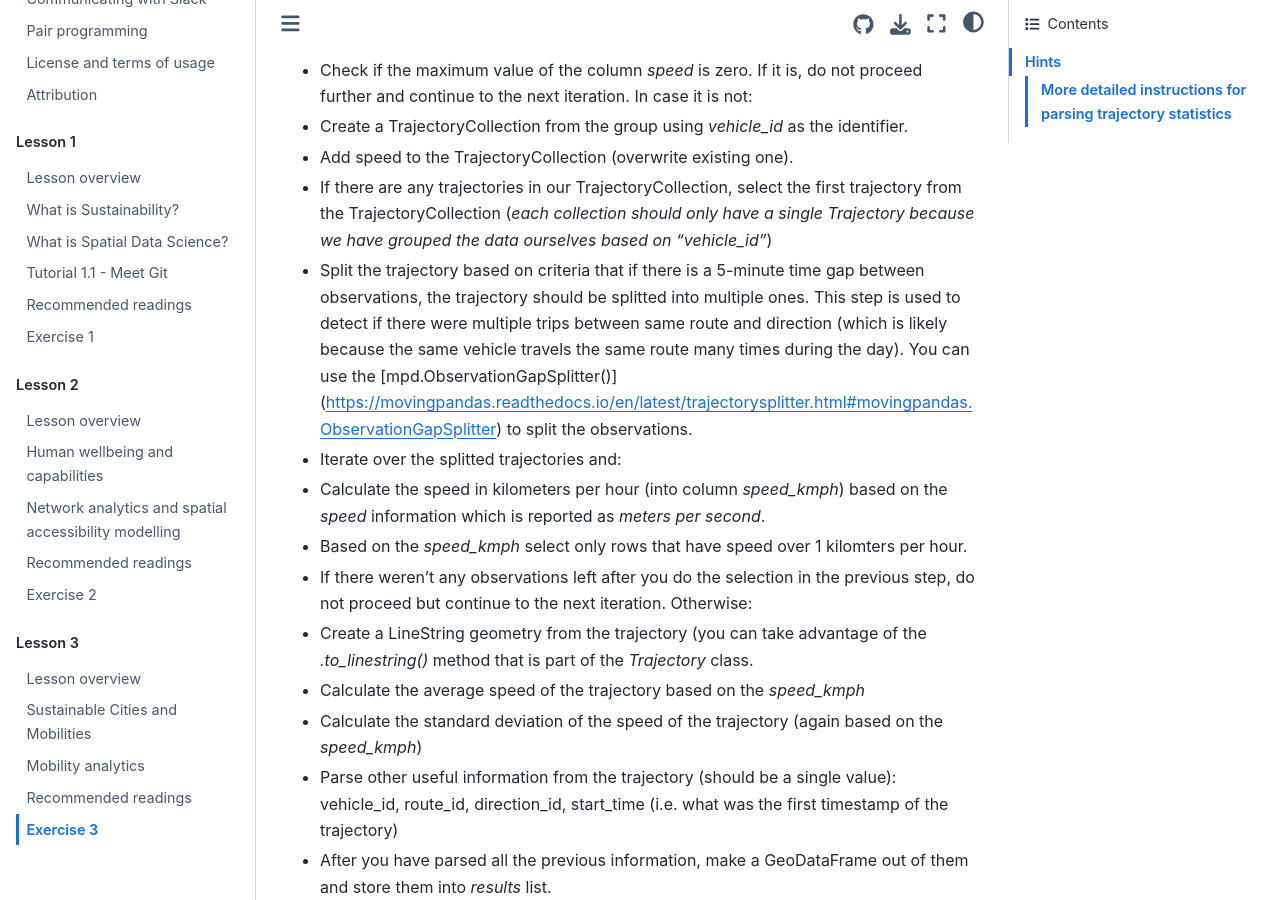
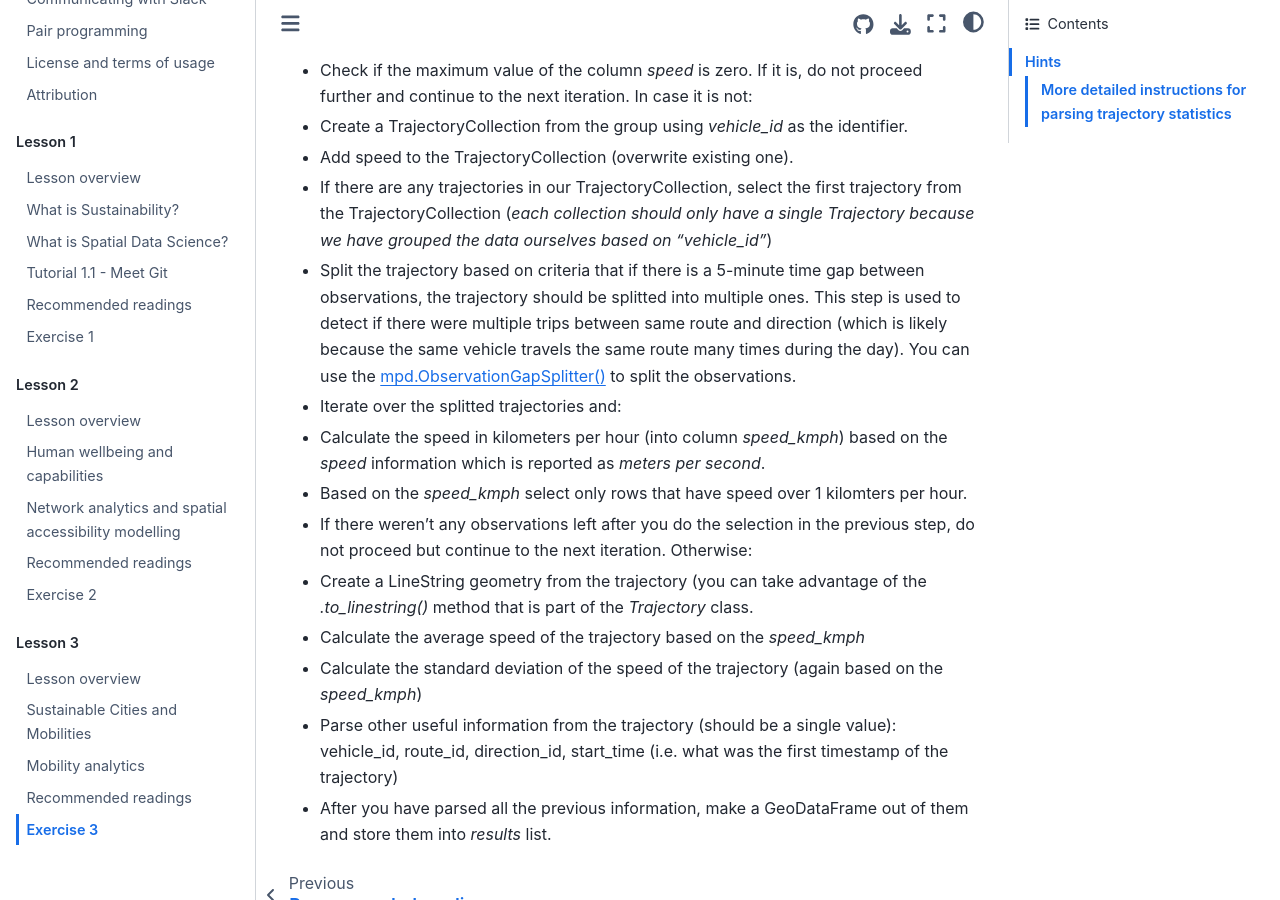
Before and after one commit to AaltoGIS/Sustainability-GIS, a Sphinx documentation site: the page built from source/lessons/L3/exercise-3.rst, in a window 1280 px wide and 900 px high, scrolled down 927 px. Built offline with Sphinx 7.4.7 and the Sphinx Book theme 1.1.4, drawn with Linux system fonts in a browser that asks for light colours; pages that are not in the unit, such as notebooks, are missing from menus.

Commit message:
Fix link

```diff
--- a/source/lessons/L3/exercise-3.rst
+++ b/source/lessons/L3/exercise-3.rst
@@ -33,7 +33,7 @@ More detailed instructions for parsing trajectory statistics
 - Create a TrajectoryCollection from the group using `vehicle_id` as the identifier.
 - Add speed to the TrajectoryCollection (overwrite existing one).
 - If there are any trajectories in our TrajectoryCollection, select the first trajectory from the TrajectoryCollection (*each collection should only have a single Trajectory because we have grouped the data ourselves based on "vehicle_id"*)
-- Split the trajectory based on criteria that if there is a 5-minute time gap between observations, the trajectory should be splitted into multiple ones. This step is used to detect if there were multiple trips between same route and direction (which is likely because the same vehicle travels the same route many times during the day). You can use the [mpd.ObservationGapSplitter()](https://movingpandas.readthedocs.io/en/latest/trajectorysplitter.html#movingpandas.ObservationGapSplitter) to split the observations.
+- Split the trajectory based on criteria that if there is a 5-minute time gap between observations, the trajectory should be splitted into multiple ones. This step is used to detect if there were multiple trips between same route and direction (which is likely because the same vehicle travels the same route many times during the day). You can use the `mpd.ObservationGapSplitter() <https://movingpandas.readthedocs.io/en/latest/trajectorysplitter.html#movingpandas.ObservationGapSplitter>`__ to split the observations.
 - Iterate over the splitted trajectories and:
 - Calculate the speed in kilometers per hour (into column `speed_kmph`) based on the `speed` information which is reported as `meters per second`.
 - Based on the `speed_kmph` select only rows that have speed over 1 kilomters per hour.
```
